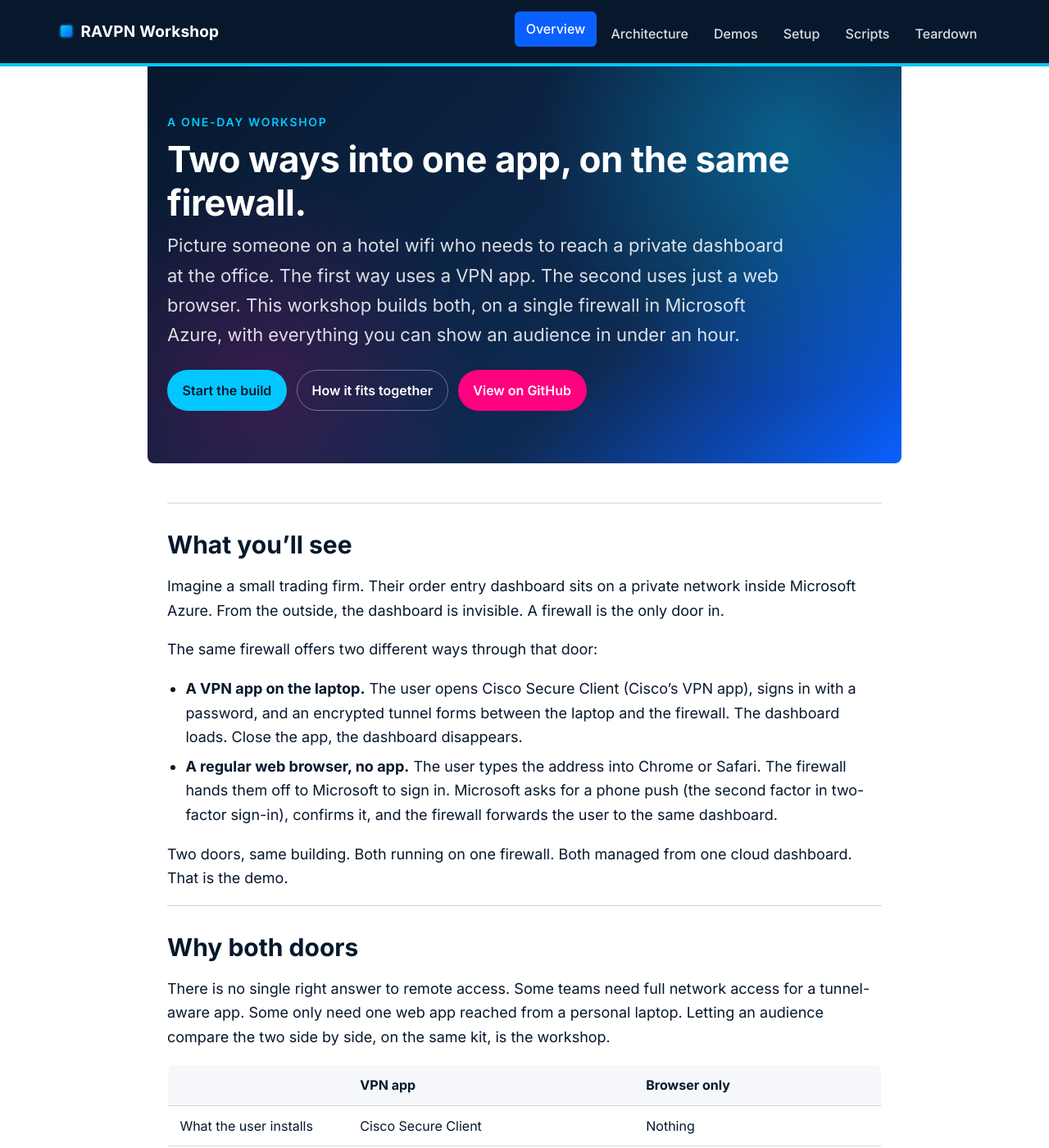
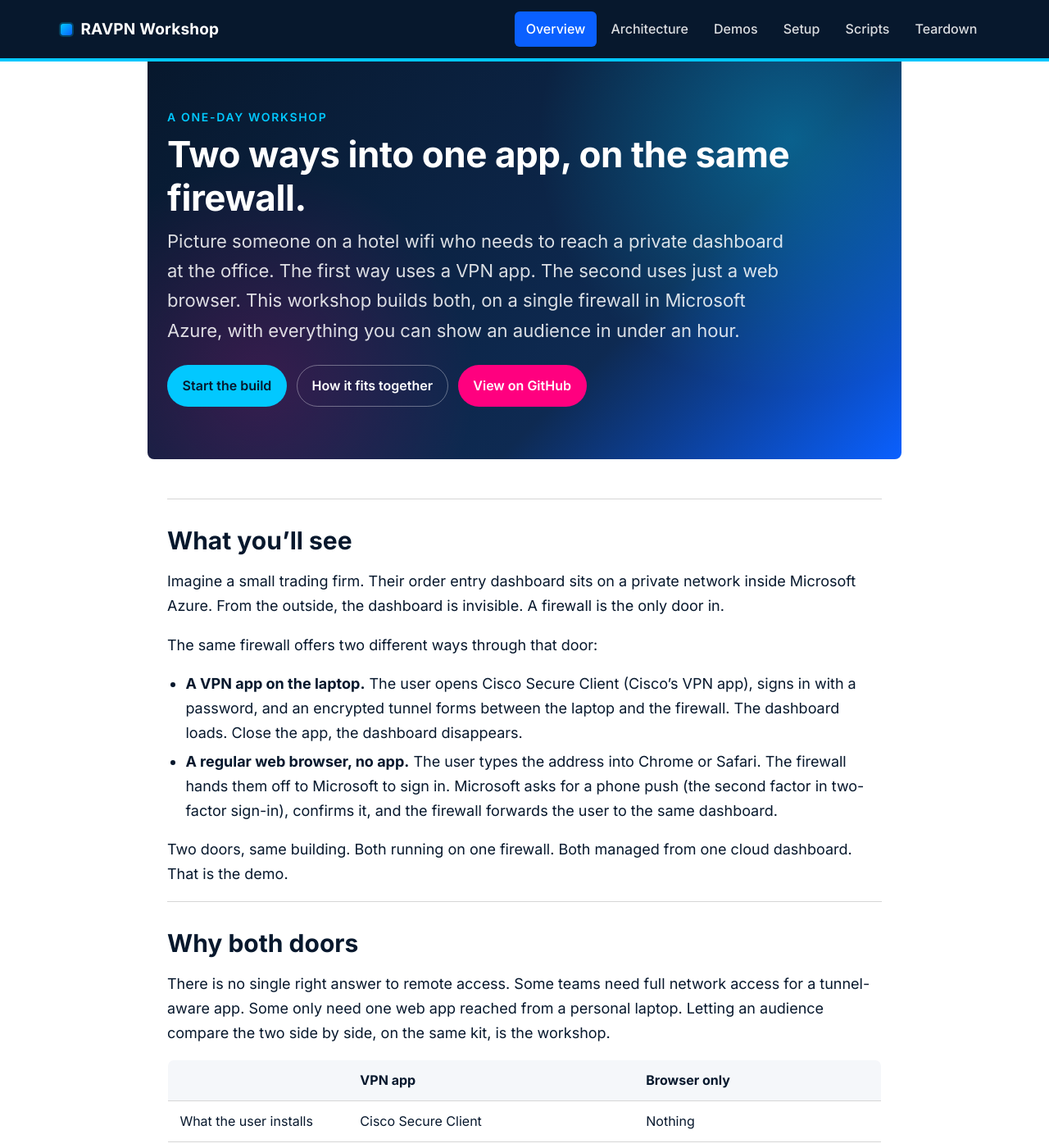
Before and after one commit to itsAmeMario0o/ravpn-workshop, a Jekyll site: the page built from docs/index.md, in a window 1280 px wide and 1400 px high. Shown: the whole window at 82% size. Built offline with Jekyll 4.4.1, drawn with Linux system fonts in a browser that asks for light colours.

Commit message:
fix: align nav items by resetting li margin in the primary nav
The global "li + li { margin-top: 0.35rem }" rule for prose lists was
leaking into the nav. The first item ("Overview") had no top margin
while every later item did, which pushed Architecture, Demos, Setup,
Scripts, and Teardown about 5px lower than Overview.

Reset li margin to 0 inside .primary-nav so all items share a baseline.

Co-Authored-By: Claude Opus 4.7 (1M context) <noreply@anthropic.com>

```diff
--- a/docs/assets/css/style.scss
+++ b/docs/assets/css/style.scss
@@ -121,6 +121,10 @@ body {
   padding: 0;
   margin: 0;
 }
+/* Override the global "li + li { margin-top }" rule that is meant for
+   prose lists. Without this, the second nav item onward gets pushed
+   ~5px lower than the first, so "Overview" sits higher than the rest. */
+.primary-nav li { margin: 0; }
 .primary-nav a {
   display: inline-block;
   padding: 0.5rem 0.85rem;
```
